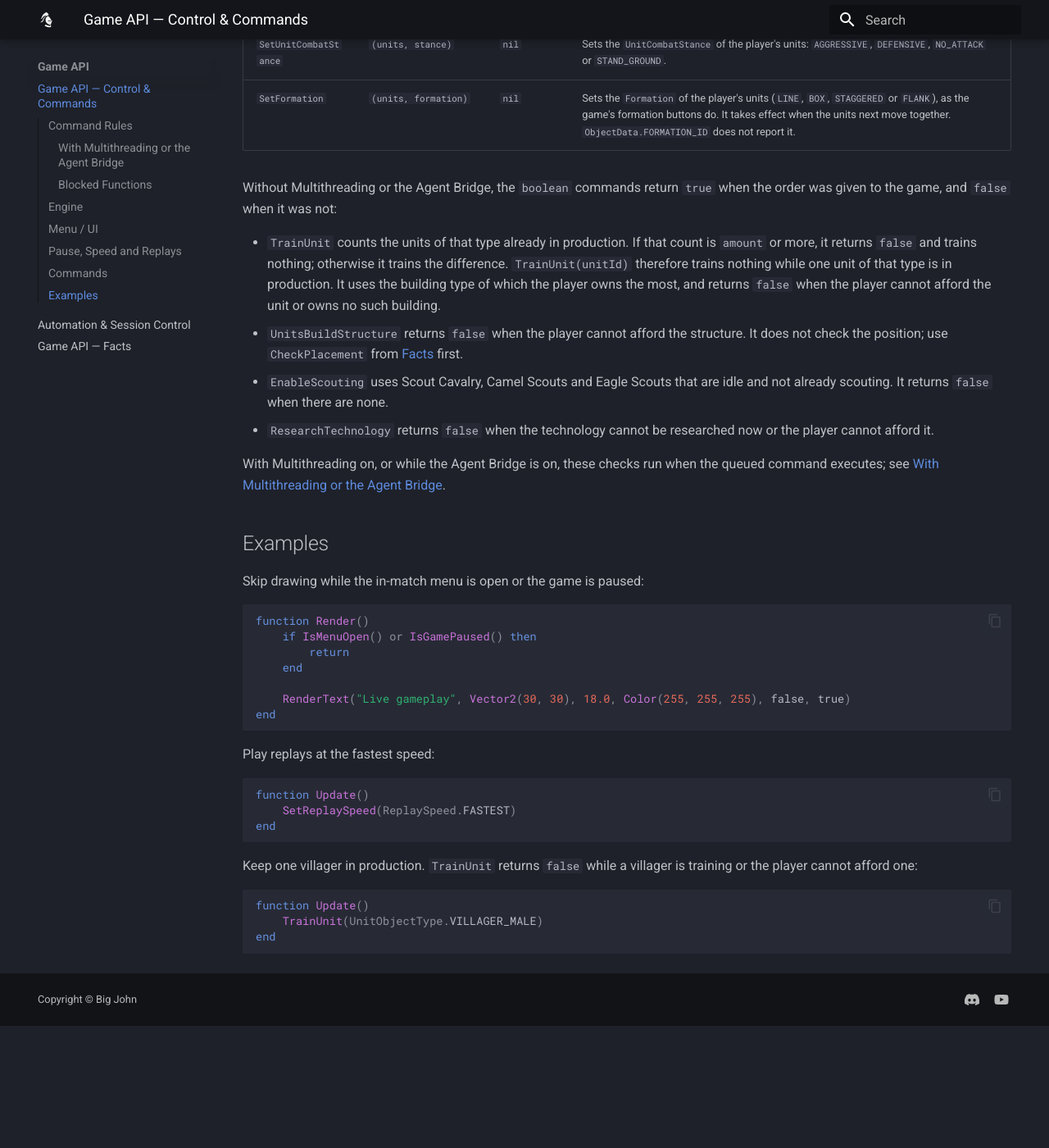
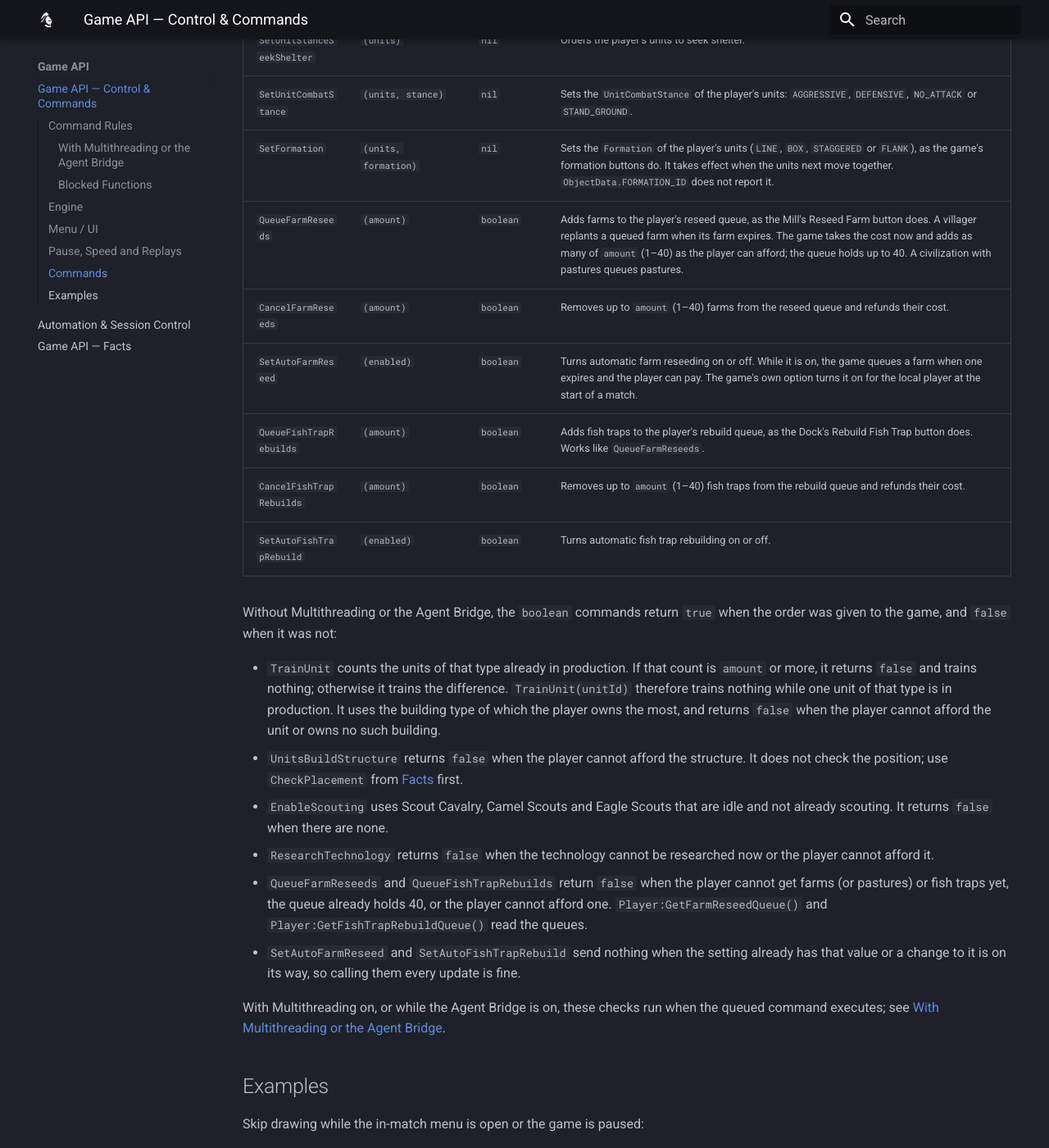
Before and after one commit to aoe2control/aoe2control.github.io, an MkDocs documentation site: the page built from docs/commands.md, in a window 1280 px wide and 1400 px high, scrolled down 5289 px. Shown: the whole window at 82% size. Built offline with MkDocs 1.6.1 and Material for MkDocs 9.7.7, drawn with Linux system fonts in a browser that asks for light colours; before the commit the page ends 6540 px from its top, so only the background shows below that.

Commit message:
CONTROL 1.1.2: farm and fish trap reseed queues
Co-Authored-By: Claude Opus 5.5 <noreply@anthropic.com>

```diff
--- a/docs/commands.md
+++ b/docs/commands.md
@@ -119,6 +119,12 @@ These functions work at any time, in menus as well as in a match.
 | `SetUnitStanceSeekShelter` | `(units)` | `nil` | Orders the player's units to seek shelter. |
 | `SetUnitCombatStance` | `(units, stance)` | `nil` | Sets the `UnitCombatStance` of the player's units: `AGGRESSIVE`, `DEFENSIVE`, `NO_ATTACK` or `STAND_GROUND`. |
 | `SetFormation` | `(units, formation)` | `nil` | Sets the `Formation` of the player's units (`LINE`, `BOX`, `STAGGERED` or `FLANK`), as the game's formation buttons do. It takes effect when the units next move together. `ObjectData.FORMATION_ID` does not report it. |
+| `QueueFarmReseeds` | `(amount)` | `boolean` | Adds farms to the player's reseed queue, as the Mill's Reseed Farm button does. A villager replants a queued farm when its farm expires. The game takes the cost now and adds as many of `amount` (1–40) as the player can afford; the queue holds up to 40. A civilization with pastures queues pastures. |
+| `CancelFarmReseeds` | `(amount)` | `boolean` | Removes up to `amount` (1–40) farms from the reseed queue and refunds their cost. |
+| `SetAutoFarmReseed` | `(enabled)` | `boolean` | Turns automatic farm reseeding on or off. While it is on, the game queues a farm when one expires and the player can pay. The game's own option turns it on for the local player at the start of a match. |
+| `QueueFishTrapRebuilds` | `(amount)` | `boolean` | Adds fish traps to the player's rebuild queue, as the Dock's Rebuild Fish Trap button does. Works like `QueueFarmReseeds`. |
+| `CancelFishTrapRebuilds` | `(amount)` | `boolean` | Removes up to `amount` (1–40) fish traps from the rebuild queue and refunds their cost. |
+| `SetAutoFishTrapRebuild` | `(enabled)` | `boolean` | Turns automatic fish trap rebuilding on or off. |
 
 Without Multithreading or the Agent Bridge, the `boolean` commands return `true` when the order was given to the game, and `false` when it was not:
 
@@ -126,6 +132,8 @@ Without Multithreading or the Agent Bridge, the `boolean` commands return `true`
 - `UnitsBuildStructure` returns `false` when the player cannot afford the structure. It does not check the position; use `CheckPlacement` from [Facts](facts.md) first.
 - `EnableScouting` uses Scout Cavalry, Camel Scouts and Eagle Scouts that are idle and not already scouting. It returns `false` when there are none.
 - `ResearchTechnology` returns `false` when the technology cannot be researched now or the player cannot afford it.
+- `QueueFarmReseeds` and `QueueFishTrapRebuilds` return `false` when the player cannot get farms (or pastures) or fish traps yet, the queue already holds 40, or the player cannot afford one. `Player:GetFarmReseedQueue()` and `Player:GetFishTrapRebuildQueue()` read the queues.
+- `SetAutoFarmReseed` and `SetAutoFishTrapRebuild` send nothing when the setting already has that value or a change to it is on its way, so calling them every update is fine.
 
 With Multithreading on, or while the Agent Bridge is on, these checks run when the queued command executes; see [With Multithreading or the Agent Bridge](#with-multithreading-or-the-agent-bridge).
 
```
Also changed, not shown: docs/agent-bridge.md (+5 -2 lines), docs/types.md (+4 -0 lines), 1 other file.
